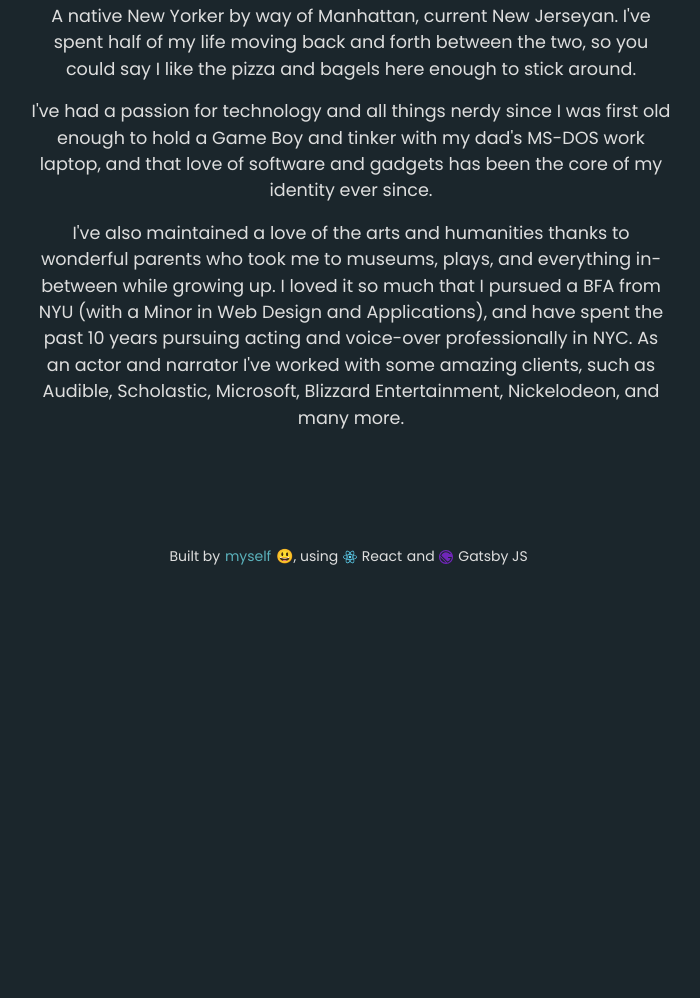
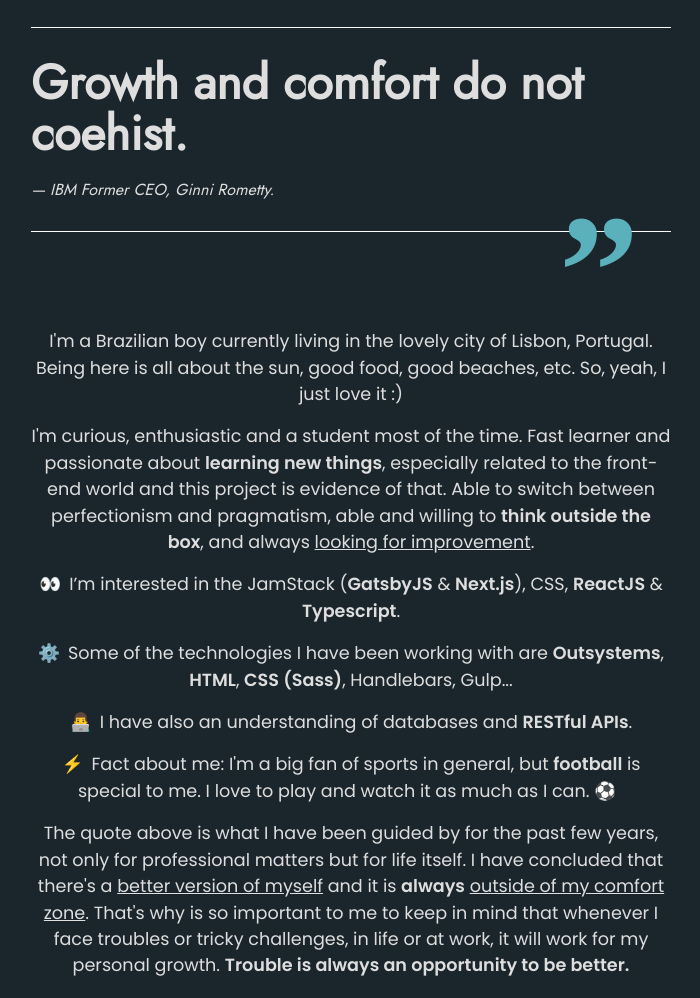
Before and after one commit to darlysson/portfolio, a Gatsby site: page /about in a window 1280 px wide. Shown: the part 515-1513 px from the top of the page, without its empty margins (289-989 px from the left). Before the commit the page ends 1109 px from the top, so only its background shows below. Built offline with nearby package versions, Linux system fonts and the light colour scheme; Gatsby itself is replaced by a stand-in of ours; a web font is replaced by a local one.

Commit message:
Updated projects list api, about text page and few other improvements.

```diff
--- a/gatsby-config.js
+++ b/gatsby-config.js
@@ -4,6 +4,7 @@ module.exports = {
     description: `This is a personal portfolio website, proudly created by Darlysson Alves with Gatsby & React JS.`,
     title: `👨‍💻 Darlysson Alves | Frontend Developer`,
     url: `https://alvesd.netlify.app`,
+    image: `./src/images/think.png`,
   },
   plugins: [
     `gatsby-plugin-sass`,
--- a/package.json
+++ b/package.json
@@ -4,26 +4,22 @@
   "version": "0.1.0",
   "author": "Darlysson Alves <felipetads2012@gmail.com>",
   "dependencies": {
+    "@fontsource/jost": "^4.4.2",
     "@fontsource/poppins": "^4.3.0",
     "@fontsource/roboto": "^4.3.0",
     "gatsby": "^3.4.1",
     "gatsby-plugin-gatsby-cloud": "^2.4.1",
     "gatsby-plugin-image": "^1.4.0",
-    "gatsby-plugin-manifest": "^3.4.0",
-    "gatsby-plugin-offline": "^4.4.0",
     "gatsby-plugin-react-helmet": "^4.4.0",
     "gatsby-plugin-sass": "^4.5.0",
     "gatsby-plugin-sharp": "^3.4.1",
     "gatsby-source-filesystem": "^3.4.0",
     "gatsby-transformer-sharp": "^3.4.0",
-    "json-server": "^0.16.3",
-    "prop-types": "^15.7.2",
     "react": "^17.0.1",
     "react-dom": "^17.0.1",
     "react-helmet": "^6.1.0",
     "react-icons": "^4.2.0",
     "react-modal": "^3.13.1",
-    "react-pdf": "^5.3.0",
     "sass": "^1.34.0"
   },
   "devDependencies": {
--- a/src/components/Layout/index.jsx
+++ b/src/components/Layout/index.jsx
@@ -3,6 +3,7 @@ import MobileModal from "../MobileModal"
 
 import "@fontsource/roboto"
 import "@fontsource/poppins"
+import "@fontsource/jost"
 import "@fontsource/poppins/600.css"
 
 import Header from "../Header"
--- a/src/components/Seo/index.jsx
+++ b/src/components/Seo/index.jsx
@@ -11,24 +11,28 @@ export default function Seo() {
           description
           title
           url
+          image
         }
       }
     }
   `)
 
-  const { description, title, url } = data.site.siteMetadata
+  const { description, title, url, image } = data.site.siteMetadata
 
   return (
     <Helmet title={`${title}`}>
-      <html lang="en" amp />
+      <html lang="en" amp="true" />
       <title>{title}</title>
       <meta name="description" content={description} />
+      <meta name="image" content={image} />
       <meta property="og:url" content={url} />
       <meta property="og:type" content="portfolio" />
       <meta property="og:title" content={title} />
       <meta property="og:description" content={description} />
-      {/* <meta name="image" content={image} /> */}
-      {/* <meta property="og:image" content={image} /> */}
+      <meta property="og:image" content={image} />
+      <link rel="shortcut icon" href={image} />
+      <link rel="icon" type="image/png" href={image} />
+      <link rel="apple-touch-icon" href={image} />
     </Helmet>
   )
 }
--- a/src/pages/about/index.jsx
+++ b/src/pages/about/index.jsx
@@ -7,6 +7,7 @@ import {
   content,
   profileImg,
   sectionTitle,
+  blockquoteWrapper,
 } from "./styles.module.scss"
 
 export default function About() {
@@ -32,26 +33,74 @@ export default function About() {
             jpgOptions
           />
 
+          <div className={blockquoteWrapper}>
+            <blockquote>
+              <h4>Growth and comfort do not coehist.</h4>
+              <cite>&mdash; IBM Former CEO, Ginni Rometty.</cite>
+            </blockquote>
+          </div>
+
           <p>
-            A native New Yorker by way of Manhattan, current New Jerseyan. I've
-            spent half of my life moving back and forth between the two, so you
-            could say I like the pizza and bagels here enough to stick around.
+            I'm a Brazilian boy currently living in the lovely city of Lisbon,
+            Portugal. Being here is all about the sun, good food, good beaches,
+            etc. So, yeah, I just love it :)
           </p>
           <p>
-            I've had a passion for technology and all things nerdy since I was
-            first old enough to hold a Game Boy and tinker with my dad's MS-DOS
-            work laptop, and that love of software and gadgets has been the core
-            of my identity ever since.
+            I'm curious, enthusiastic and a student most of the time. Fast
+            learner and passionate about <strong>learning new things</strong>,
+            especially related to the front-end world and this project is
+            evidence of that. Able to switch between perfectionism and
+            pragmatism, able and willing to{" "}
+            <strong>think outside the box</strong>, and always{" "}
+            <u>looking for improvement</u>.
           </p>
+
+          <ul>
+            <li>
+              <span role="img" aria-label="eyes-emoji">
+                👀
+              </span>
+              I’m interested in the JamStack (<strong>GatsbyJS</strong> &{" "}
+              <strong>Next.js</strong>), CSS, <strong>ReactJS</strong> &{" "}
+              <strong>Typescript</strong>.
+            </li>
+            <li>
+              <span role="img" aria-label="settings-emoji">
+                ⚙️
+              </span>
+              Some of the technologies I have been working with are{" "}
+              <strong>Outsystems</strong>, <strong>HTML</strong>,{" "}
+              <strong>CSS (Sass)</strong>, Handlebars, Gulp...
+            </li>
+            <li>
+              <span role="img" aria-label="programmer-emoji">
+                👨‍💻
+              </span>
+              I have also an understanding of databases and{" "}
+              <strong>RESTful APIs</strong>.
+            </li>
+            <li>
+              <span role="img" aria-label="lightning-emoji">
+                ⚡️
+              </span>
+              Fact about me: I'm a big fan of sports in general, but{" "}
+              <strong>football</strong> is special to me. I love to play and
+              watch it as much as I can.{" "}
+              <span role="img" aria-label="football-emoji">
+                ⚽
+              </span>
+            </li>
+          </ul>
+
           <p>
-            I've also maintained a love of the arts and humanities thanks to
-            wonderful parents who took me to museums, plays, and everything
-            in-between while growing up. I loved it so much that I pursued a BFA
-            from NYU (with a Minor in Web Design and Applications), and have
-            spent the past 10 years pursuing acting and voice-over
-            professionally in NYC. As an actor and narrator I've worked with
-            some amazing clients, such as Audible, Scholastic, Microsoft,
-            Blizzard Entertainment, Nickelodeon, and many more.
+            The quote above is what I have been guided by for the past few
+            years, not only for professional matters but for life itself. I have
+            concluded that there's a <u>better version of myself</u> and it is{" "}
+            <strong>always</strong> <u>outside of my comfort zone</u>. That's
+            why is so important to me to keep in mind that whenever I face
+            troubles or tricky challenges, in life or at work, it will work for
+            my personal growth.{" "}
+            <strong>Trouble is always an opportunity to be better.</strong>
           </p>
         </div>
       </section>
--- a/src/pages/about/styles.module.scss
+++ b/src/pages/about/styles.module.scss
@@ -31,6 +31,64 @@
     max-width: 40rem;
     margin: 0 auto;
 
+    .blockquoteWrapper {
+      position: relative;
+      font-family: "Jost", "Poppins", "Roboto", sans-serif;
+      font-weight: 800;
+      color: #ffffff;
+      padding: 1.8rem 0;
+      margin: 1.5rem 0 6rem;
+      border-top: solid 1px;
+      border-bottom: solid 1px;
+
+      h4 {
+        position: relative;
+        color: var(--light-gray);
+        font-size: 3rem;
+        font-weight: bold;
+        line-height: 3.2rem;
+        padding-bottom: 1.2rem;
+      }
+
+      cite {
+        position: relative;
+        color: var(--light-gray);
+        font-size: 1rem;
+        font-weight: normal;
+      }
+
+      &:after {
+        position: absolute;
+        content: "”";
+        color: var(--light-blue);
+        font-size: 10rem;
+        line-height: 0;
+        bottom: -2.5rem;
+        right: 2rem;
+        font-family: Times, serif;
+      }
+    }
+
+    ul {
+      font-family: "Poppins", "Roboto", sans-serif;
+      padding-bottom: 1rem;
+      color: var(--light-gray);
+      line-height: 1.65rem;
+      font-size: 1.1rem;
+      text-align: center;
+      list-style-type: none;
+
+      li {
+        span {
+          padding-right: 0.5rem;
+        }
+
+        & + li {
+          padding-top: 1rem;
+        }
+      }
+    }
+
     p {
       color: var(--light-gray);
       padding-bottom: 1rem;
```
Also changed, not shown: src/api/data.json (+22 -14 lines), src/components/ProjectCard/index.jsx (+8 -1 lines), src/images/think.png (added), 1 other file.
